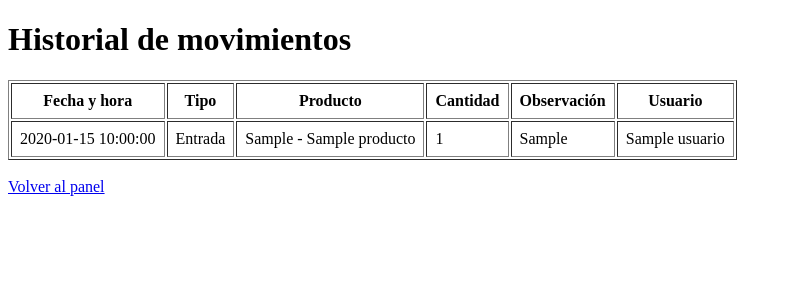
After one commit to FernandoAlvarezUTEM/TecnoStock, a PHP site: page /productos/historial.php in a window 1280 px wide. The commit adds this page. Shown: the top 300 px of the page, without its empty margins (0-792 px from the left). Run offline with PHP 8.4, Linux system fonts and the light colour scheme; the visitor is signed in with stand-in values (Sample User, id 1); tables that the repository leaves empty hold one stand-in row (values such as "Sample post").

Commit message:
Agrega historial de movimientos y mejora navegacion

```diff
--- /dev/null
+++ b/productos/historial.php
@@ -0,0 +1,98 @@
+<?php
+require_once "../config/verificar_sesion.php";
+require_once "../config/conexion.php";
+
+// Consultar el historial de movimientos
+$consulta = $conexion->query("
+    SELECT
+        m.id_movimiento,
+        m.fecha_hora,
+        m.tipo,
+        m.cantidad,
+        m.observacion,
+        p.codigo,
+        p.nombre AS producto,
+        u.nombre AS usuario
+    FROM movimientos m
+    INNER JOIN productos p
+        ON m.id_producto = p.id_producto
+    INNER JOIN usuarios u
+        ON m.id_usuario = u.id_usuario
+    ORDER BY m.fecha_hora DESC, m.id_movimiento DESC
+");
+
+$movimientos = $consulta->fetchAll(PDO::FETCH_ASSOC);
+?>
+
+<!DOCTYPE html>
+<html lang="es">
+<head>
+    <meta charset="UTF-8">
+    <title>Historial de movimientos - TecnoStock</title>
+</head>
+<body>
+
+    <h1>Historial de movimientos</h1>
+
+    <?php if (count($movimientos) > 0): ?>
+
+        <table border="1" cellpadding="8">
+            <thead>
+                <tr>
+                    <th>Fecha y hora</th>
+                    <th>Tipo</th>
+                    <th>Producto</th>
+                    <th>Cantidad</th>
+                    <th>Observación</th>
+                    <th>Usuario</th>
+                </tr>
+            </thead>
+
+            <tbody>
+                <?php foreach ($movimientos as $movimiento): ?>
+                    <tr>
+                        <td>
+                            <?php echo htmlspecialchars($movimiento["fecha_hora"]); ?>
+                        </td>
+
+                        <td>
+                            <?php echo htmlspecialchars(ucfirst($movimiento["tipo"])); ?>
+                        </td>
+
+                        <td>
+                            <?php
+                            echo htmlspecialchars(
+                                $movimiento["codigo"] . " - " .
+                                $movimiento["producto"]
+                            );
+                            ?>
+                        </td>
+
+                        <td>
+                            <?php echo htmlspecialchars($movimiento["cantidad"]); ?>
+                        </td>
+
+                        <td>
+                            <?php echo htmlspecialchars($movimiento["observacion"] ?? "Sin observación"); ?>
+                        </td>
+
+                        <td>
+                            <?php echo htmlspecialchars($movimiento["usuario"]); ?>
+                        </td>
+                    </tr>
+                <?php endforeach; ?>
+            </tbody>
+        </table>
+
+    <?php else: ?>
+
+        <p>No hay movimientos registrados todavía.</p>
+
+    <?php endif; ?>
+
+    <br>
+
+    <a href="../prueba_panel.php">Volver al panel</a>
+
+</body>
+</html>
--- a/usuarios/login.php
+++ b/usuarios/login.php
@@ -34,6 +34,12 @@ if ($_SERVER["REQUEST_METHOD"] == "POST") {
 
                 $_SESSION["id_usuario"] = $usuario["id_usuario"];
                 $_SESSION["nombre_usuario"] = $usuario["nombre"];
+
+
+                header("Location: ../prueba_panel.php");
+                exit;
+
+
 
                 $mensaje = "¡Inicio de sesión exitoso! Bienvenido " .
                            htmlspecialchars($usuario["nombre"]);
```
Also changed, not shown: prueba_panel.php (+10 -0 lines).
